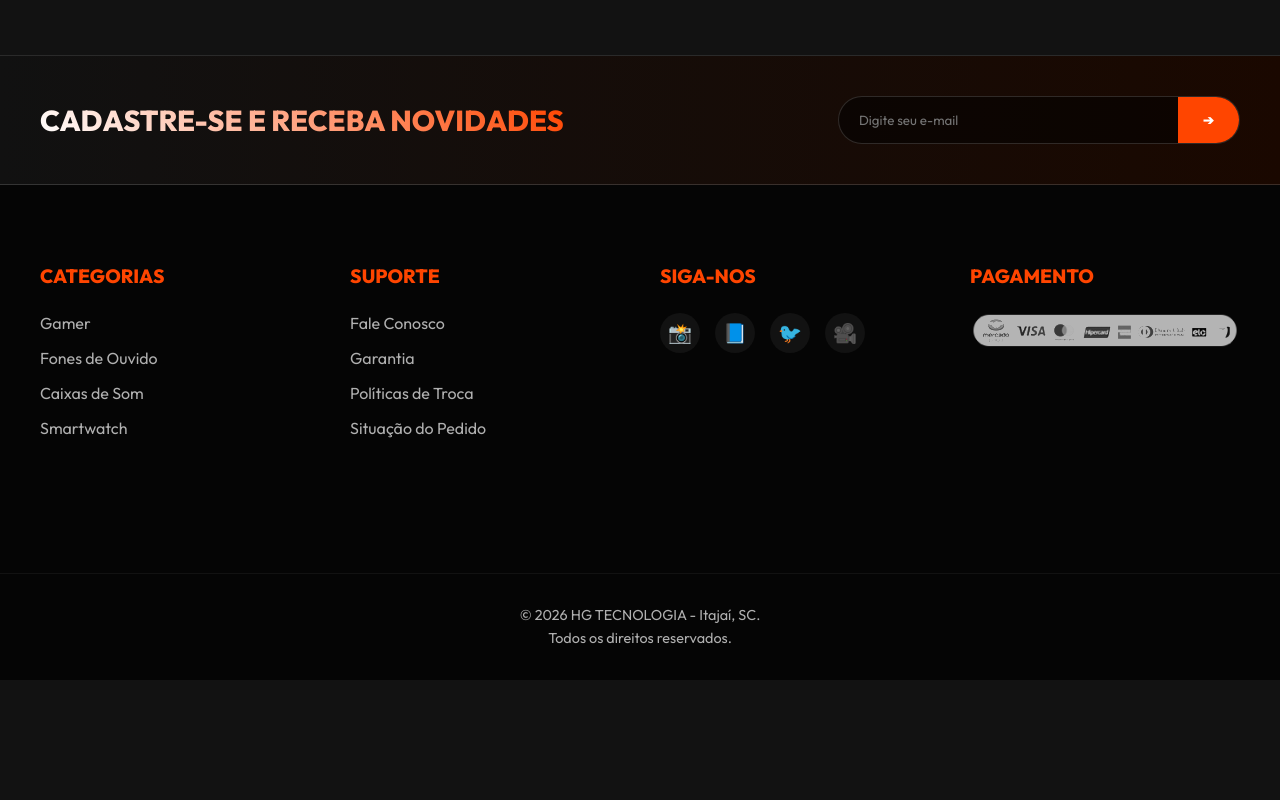
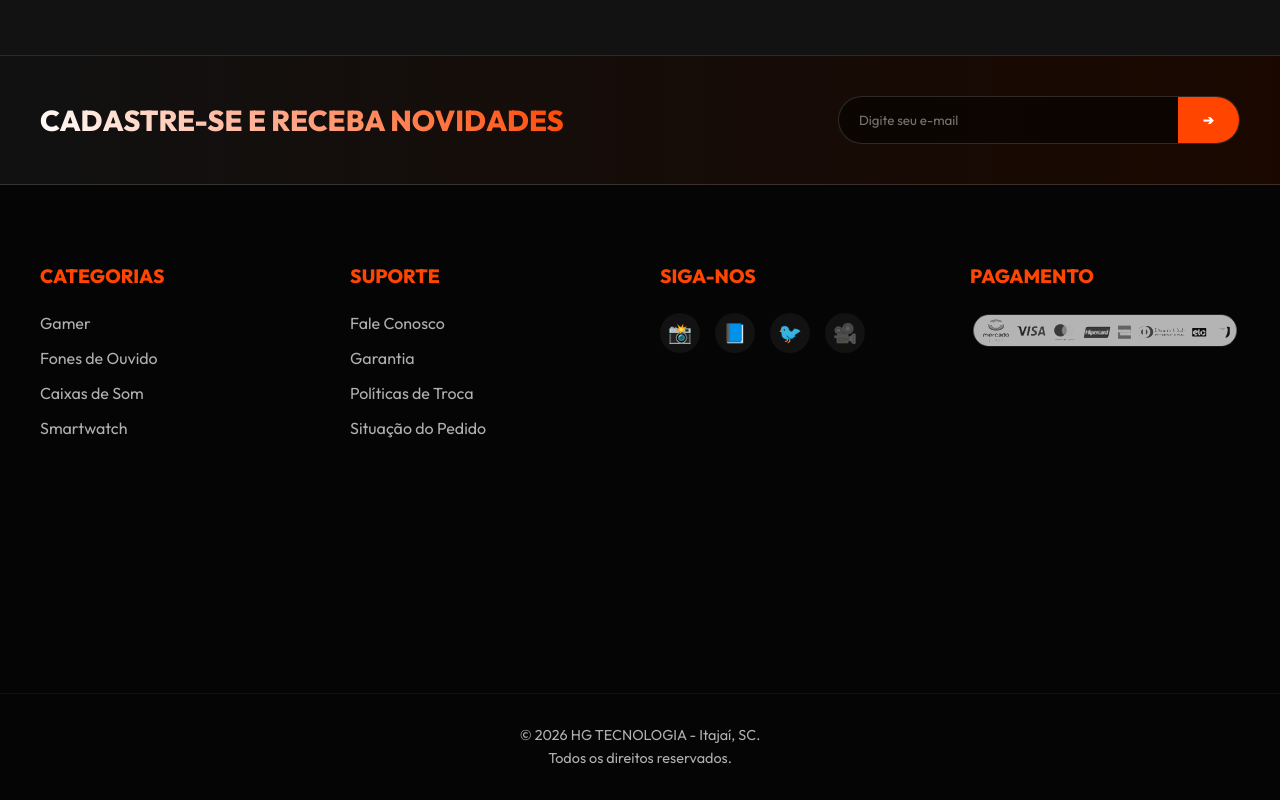
Before and after one commit to lucasdevour/Site-de-vendas-de-eletronico, a plain HTML site: page index.html in a window 1280 px wide. Shown: the part 2342-3142 px from the top of the page. Before the commit the page ends 3022 px from the top, so only its background shows below. Drawn offline with nearby package versions, Linux system fonts and the light colour scheme; no server answers.

Commit message:
Increase margin-top on footer for 3cm gap

```diff
--- a/design/style.css
+++ b/design/style.css
@@ -1381,7 +1381,7 @@ body {
     grid-column: 1 / -1;
     text-align: center;
     width: 100%;
-    margin-top: 60px;
+    margin-top: 180px;
     padding: 30px 0;
     border-top: 1px solid rgba(255, 255, 255, 0.05);
 }
```
